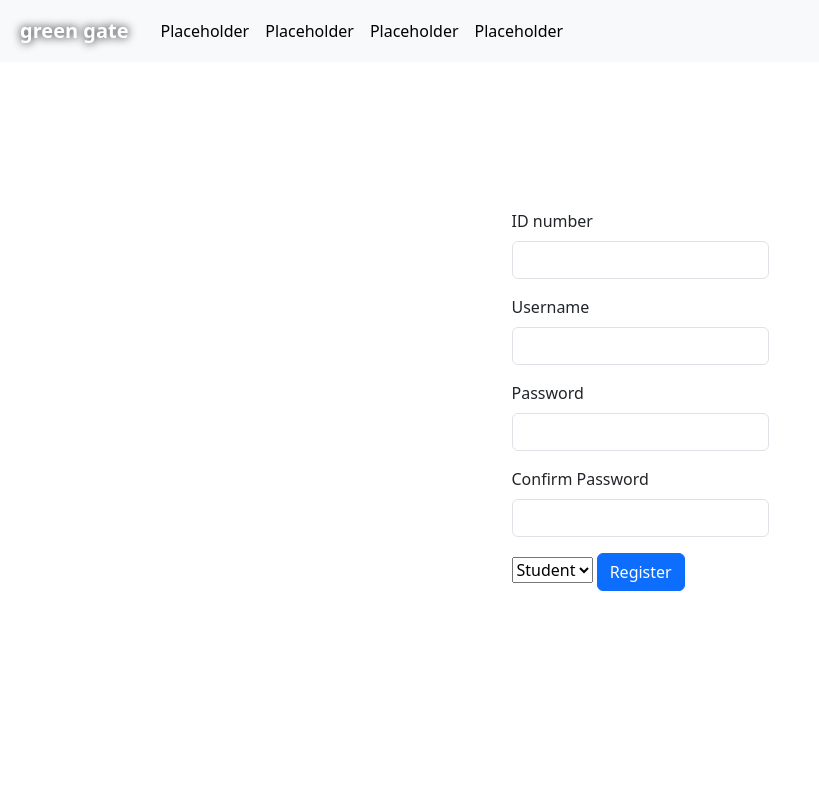
After one commit to rea-prince/green-gate, a Flask app: page /register in a window 1280 px wide. The commit adds this page. Shown: the whole page, without its empty margins (0-819 px from the left). Run offline with Flask 3, Linux system fonts and the light colour scheme.

Commit message:
Finished registration

```diff
--- a/app.py
+++ b/app.py
@@ -1,5 +1,12 @@
 import sqlite3
-from flask import Flask, redirect, render_template, request
+from flask import Flask, redirect, url_for, render_template, request, session
+from flask_session import Session
+from werkzeug.security import check_password_hash, generate_password_hash
+
+
+# connect sqlite3
+connection = sqlite3.connect('enrollment.db')
+cursor = connection.cursor()
 
 app = Flask(__name__)
 app.config['TEMPLATES_AUTO_RELOAD'] = True
@@ -8,9 +15,87 @@ app.config['TEMPLATES_AUTO_RELOAD'] = True
 def index():
     return render_template("index.html")
 
-@app.route('/login')
+@app.route('/login', methods=["GET", "POST"])
 def login():
+
+    session.clear()
+
+    if request.method == "POST":
+        # check if empty or if id number is a number
+        id_number = request.form.get("id_number", "").strip()
+        password = request.form.get("password", "")
+
+        # Validate ID number
+        if not id_number.isdigit():
+            return redirect("/login")
+
+        if not password:
+            return redirect("/login")
+
+        # query database for user
+        user = cursor.execute("SELECT * FROM users WHERE id = ?", (id_number,)).fetchone()
+        # hash the password
+
+        # check if id number is in database or if password doesn't match
+        if user is None or not check_password_hash(user[2], password):
+            return render_template("error.html")
+
+        # set current session if nothing else
+        session["user_id"] = user[0]
+
+        # redirect to home page
+        return redirect("/")
     return render_template("login.html")
+
+@app.route("/register", methods=["GET", "POST"])
+def register():
+    if request.method == "POST":
+        id_number = request.form.get("id_number").strip()
+        username = request.form.get("username").strip()
+        password = request.form.get("password", "")
+        confirmation = request.form.get("confirmation", "")
+
+        user_role = request.form.get("role", "")
+        possible_roles = ["student", "faculty", "admin"]
+
+        # validity
+        # if any field is blank
+        if not id_number or not username or not password or not confirmation or not user_role:
+            return redirect("/register")
+        # validate ID number
+        if not id_number.isdigit():
+            return redirect("/register")
+        # if password and confirmation don't match
+        if password != confirmation:
+            return redirect("/register")
+        # check user role is valid
+        if user_role not in possible_roles:
+            return redirect("/register")
+
+        # availability
+        # if ID or username are already in db
+        id_check = cursor.execute("SELECT id FROM users WHERE id = ?", (id_number,)).fetchone()
+        username_check = cursor.execute("SELECT username FROM users WHERE username = ?", (username)).fetchone()
+        if id_check or username_check:
+            return render_template("error.html")
+
+        # hash password
+        password_hash = generate_password_hash(password)
+
+        # store in users
+        cursor.execute("INSERT INTO users (id, username, password_hash, role) VALUES (?, ?, ?, ?)", (id_number, username, password_hash, user_role))
+
+        # insert to students db
+        if user_role == "student":
+            cursor.execute("INSERT INTO students (student_id) VALUES (?)", (id_number,))
+
+        # commit insert
+        connection.commit()
+
+        # redirect to login page
+        return redirect("/login")
+    return render_template("register.html")
+
 
 if __name__ == "__main__":
     app.run(debug=True)
--- /dev/null
+++ b/templates/register.html
@@ -0,0 +1,35 @@
+{% extends "layout.html" %}
+
+{% block title %}Log in{% endblock %}
+
+{% block body %}
+    <div class="container flex-row">
+        <div class="d-flex justify-content-center">
+            <form id="login">
+                <div class="mb-3">
+                    <label for="idnumberinput" class="form-label">ID number</label>
+                    <input type="number" class="form-control" id="idnumberinput" name="id_number" aria-describedby="idnumberinput">
+                </div>
+                <div class="mb-3">
+                    <label for="username" class="form-label">Username</label>
+                    <input type="text" class="form-control" id="username" name="id_number" aria-describedby="username">
+                </div>
+                <div class="mb-3">
+                    <label for="passwordinput" class="form-label">Password</label>
+                    <input type="password" class="form-control" id="passwordinput" name="password">
+                </div>
+                <div class="mb-3">
+                    <label for="confirmation" class="form-label">Confirm Password</label>
+                    <input type="password" class="form-control" id="confirmation" name="confirmation">
+                </div>
+                <select name="role" id="role">
+                    <option value="student">Student</option>
+                    <option value="faculty">Faculty</option>
+                    <option value="admin">Admin</option>
+                </select>
+                <button type="submit" class="btn btn-primary">Register</button>
+            </form>
+        </div>
+    </div>
+
+{% endblock %}
```
Also changed, not shown: populate.py (added, +64 -0 lines), templates/error.html (added, +12 -0 lines), templates/login.html (+4 -4 lines), enrollment.db, university_enrollment.db (added).
